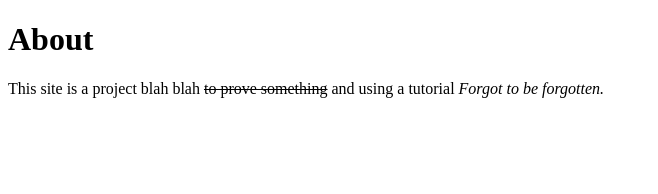
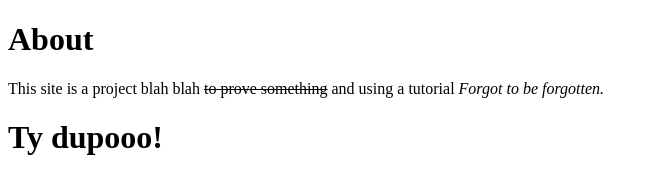
Before and after one commit to martdmc/learning_faster, a plain HTML site: page about.html in a window 1280 px wide. Shown: the whole page, without its empty margins (0-658 px from the left). Drawn offline with Linux system fonts and the light colour scheme.

Commit message:
Ty dupo added

```diff
--- a/about.html
+++ b/about.html
@@ -9,5 +9,6 @@
        This site is a project blah blah <s>to prove something</s> and using a tutorial <em>Forgot to be forgotten.</em>
    </p>
 
+   <h1>Ty dupooo!</h1>
   </body>
  </html>
```
